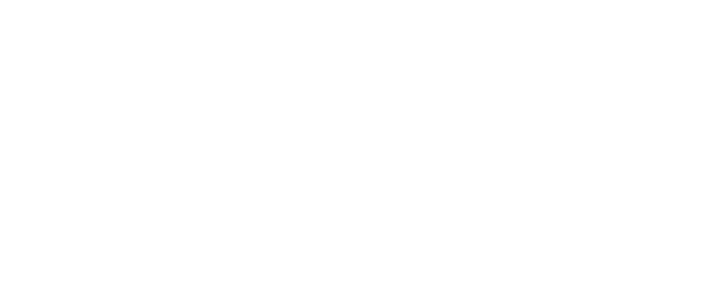
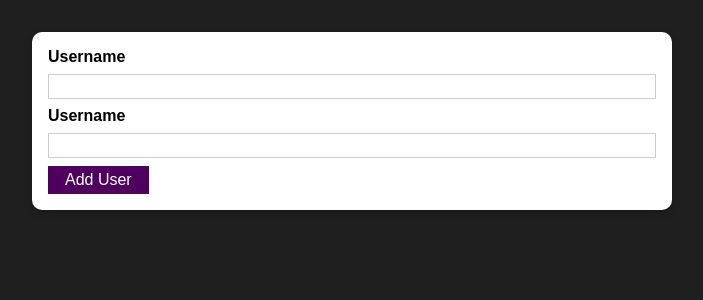
Before and after one commit to jakhongirmirzo777/react-todo-app, a React (Create React App) app: page / in a window 1280 px wide. Shown: the top 300 px of the page, without its empty margins (288-991 px from the left). Built offline with nearby package versions, Linux system fonts and the light colour scheme.

Commit message:
AppButton added

```diff
--- a/src/App.js
+++ b/src/App.js
@@ -1,12 +1,12 @@
 import React from 'react';
+import AddUser from "./components/Users/AddUser";
 
-
-function App() {
-  return (
-    <div>
-
-    </div>
-  );
+const App = () => {
+    return (
+        <div>
+            <AddUser/>
+        </div>
+    );
 }
 
 export default App;
--- /dev/null
+++ b/src/components/UI/AppButton.js
@@ -0,0 +1,16 @@
+import React from "react";
+import classes from './AppButton.module.css'
+
+const AppButton = ({className, children, type, onClick}) => {
+    return (
+        <button
+            className={`${classes['button']} ${className}`}
+            type={type || 'button'}
+            onClick={onClick}
+        >
+            {children}
+        </button>
+    )
+}
+
+export default AppButton
--- /dev/null
+++ b/src/components/UI/AppButton.module.css
@@ -0,0 +1,18 @@
+.button {
+    font: inherit;
+    border: 1px solid #4f005f;
+    background: #4f005f;
+    color: white;
+    padding: 0.25rem 1rem;
+    cursor: pointer;
+}
+
+.button:hover,
+.button:active {
+    background: #741188;
+    border-color: #741188;
+}
+
+.button:focus {
+    outline: none;
+}
--- /dev/null
+++ b/src/components/UI/AppCard.js
@@ -0,0 +1,12 @@
+import React from "react";
+import classes from './AppCard.module.css'
+
+const AppCard = ({children, className}) => {
+    return (
+        <div className={`${classes['card']} ${className}`}>
+            {children}
+        </div>
+    )
+}
+
+export default AppCard
--- /dev/null
+++ b/src/components/UI/AppCard.module.css
@@ -0,0 +1,5 @@
+.card {
+    background-color: #ffffff;
+    box-shadow: 0 2px 8px rgba(0, 0, 0, 0.26);
+    border-radius: 10px;
+}
--- /dev/null
+++ b/src/components/Users/AddUser.js
@@ -0,0 +1,23 @@
+import React from "react";
+import AppCard from "../UI/AppCard";
+import classes from "./AddUser.module.css"
+import AppButton from "../UI/AppButton";
+
+const AddUser = () => {
+    const addUserHandler = (e) => {
+        e.preventDefault()
+    }
+    return (
+        <AppCard className={classes['input']}>
+            <form onSubmit={addUserHandler}>
+                <label htmlFor='username'>Username</label>
+                <input id='username' type="text"/>
+                <label htmlFor='age'>Username</label>
+                <input id='age' type="number"/>
+                <AppButton type='submit'>Add User</AppButton>
+            </form>
+        </AppCard>
+    )
+}
+
+export default AddUser
--- /dev/null
+++ b/src/components/Users/AddUser.module.css
@@ -0,0 +1,26 @@
+.input {
+    margin: 2rem auto;
+    padding: 1rem;
+    width: 90%;
+    max-width: 40rem;
+}
+
+.input label {
+    display: block;
+    font-weight: bold;
+    margin-bottom: 0.5rem;
+}
+
+.input input {
+    font: inherit;
+    display: block;
+    width: 100%;
+    border: 1px solid #ccc;
+    padding: 0.15rem;
+    margin-bottom: 0.5rem;
+}
+
+.input input:focus {
+    outline: none;
+    border-color: #4f005f;
+}
--- a/src/index.css
+++ b/src/index.css
@@ -4,6 +4,7 @@
 
 html {
   font-family: sans-serif;
+  background-color: #1f1f1f;
 }
 
 body {
```
